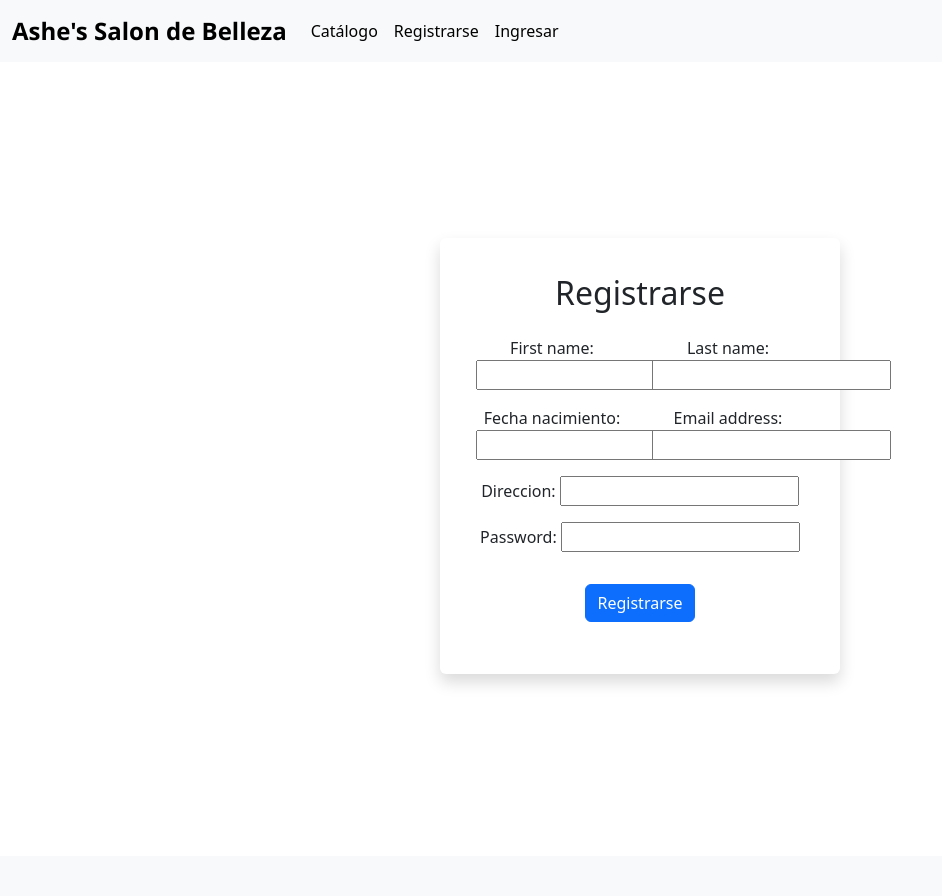
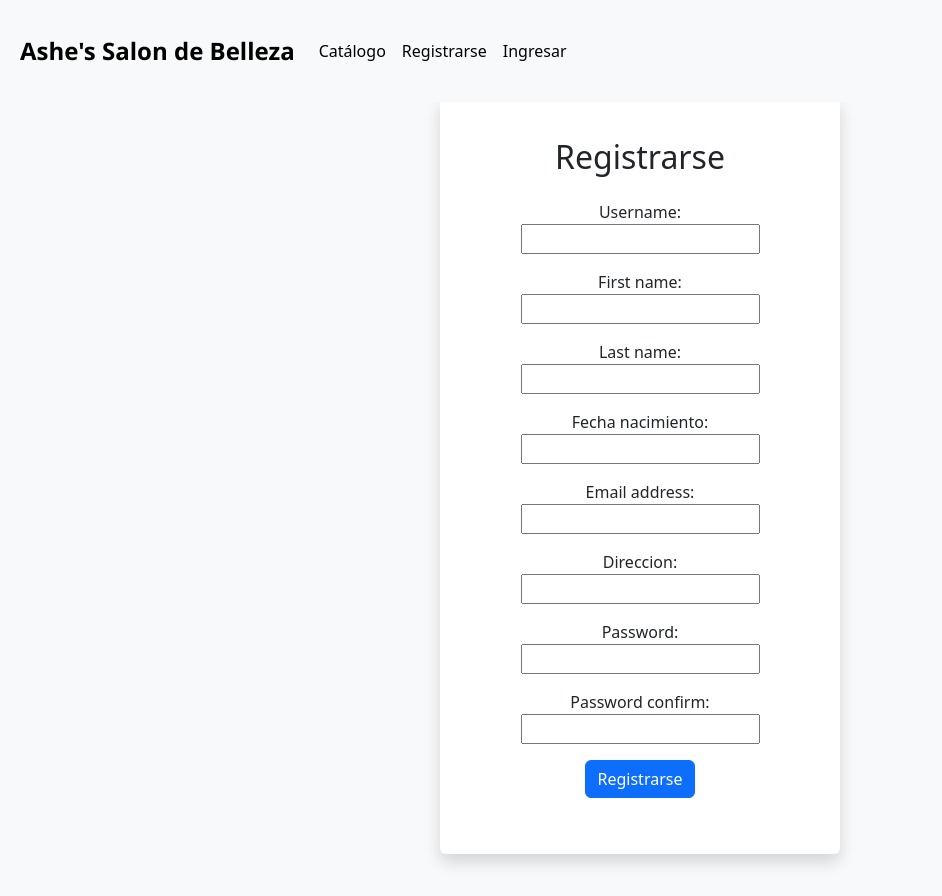
Before and after one commit to kaneraZh/inacap.diseno_desarrollo_soluciones, a Django app: page /signin/ in a window 1280 px wide. Shown: the whole page, without its empty margins (0-942 px from the left). Before the commit the page ends 683 px from the top, so only its background shows below. Run offline with Django 4.2, Linux system fonts and the light colour scheme.

Commit message:
signin
mejora signin,

```diff
--- a/punto_venta/static/punto_venta/signin.css
+++ b/punto_venta/static/punto_venta/signin.css
@@ -1,14 +1,14 @@
 body {
-    background-color: #ffffff;
+    background-color: #f8f9fa;
 }
 
 .card {
-    width: 400px;
+    max-width: 400px;
     background-color: #fff;
     border: none;
     border-radius: 12px;
-    margin: 20px auto; /* Centra el formulario en la página */
-    padding: 20px; /* Añade un espacio interno al contenedor del formulario */
+    margin: 20px auto;
+    padding: 20px;
 }
 
 label.radio {
@@ -35,13 +35,11 @@
     line-height: 27px;
 }
 
-label.radio input:checked+span {
+label.radio input:checked + span {
     border-color: #039BE5;
     background-color: #81D4FA;
     color: #fff;
     border-radius: 9px;
-    height: 48px;
-    line-height: 27px;
 }
 
 .form-control {
@@ -49,6 +47,7 @@
     height: 48px;
     border: 2px solid #eee;
     border-radius: 10px;
+    padding: 0 10px;
 }
 
 .form-control:focus {
@@ -77,3 +76,11 @@
 .confirm-button:hover {
     background-color: #0277BD;
 }
+
+.container-fluid {
+    padding: 20px;
+}
+
+.card-body {
+    padding: 20px;
+}
--- a/punto_venta/views.py
+++ b/punto_venta/views.py
@@ -190,4 +190,180 @@
         'productos_relacionados': productos_relacionados,
     }
 
-    return render(request, 'ruta_a_tu_template/detalle_producto.html', context)
+    return render(request, 'cita/productos.html', context)
+
+
+from django.views.generic.edit import CreateView, FormView
+
+
+# CRUDS CLIENTES
+class ClienteCreateView(CreateView):
+    from django.forms import CharField
+    model = models.Cliente
+    template_name = "tables/create.html"
+    password_confirm = CharField(required=True)
+    fields = [
+        'username',
+        'password',
+        'password_confirm',
+        'first_name',
+        'last_name',
+        'email',
+        'fecha_nacimiento',
+        'direccion',
+    ]
+
+    def dispatch(self, request: HttpRequest, *args, **kwargs):
+        user = request.user
+
+        # verifica si el usuario esta identificado (si no lo esta, redirije a URL_LOGIN)
+        if (not user.is_authenticated): return redirect(f'{URL_LOGIN}?next={request.path}')
+
+        # verifica si el usuario tiene permiso 'punto_venta.view_cita' (si no lo tiene reenvia a URL_HOME)
+        if (not user.has_perm('punto_venta.create_cliente')): return redirect(URL_HOME)
+
+        return super().dispatch(request, *args, **kwargs)
+
+
+class ClienteListView(ListView):
+    model = models.Cliente
+    template_name = "tables/view_multy.html"
+    paginate_by = 10
+
+    def get_context_data(self, **kwargs):
+        context = super().get_context_data(**kwargs)
+        context["title"] = 'clientes'
+        context["detalle"] = 'cliente_detalle'
+        return context
+
+    def dispatch(self, request: HttpRequest, *args, **kwargs):
+        user = request.user
+        # verifica si el usuario esta identificado (si no lo esta, redirije a URL_LOGIN)
+        if (not user.is_authenticated): return redirect(f'{URL_LOGIN}?next={request.path}')
+        # verifica si el usuario tiene permiso 'punto_venta.view_cita' (si no lo tiene reenvia a URL_HOME)
+        if (not user.has_perm('punto_venta.view_cliente')): return redirect(URL_HOME)
+        return super().dispatch(request, *args, **kwargs)
+
+
+class ClienteDetailView(DetailView):
+    model = models.Cliente
+    template_name = "tables/view_single.html"
+
+    def get_context_data(self, **kwargs):
+        context = super().get_context_data(**kwargs)
+        context["title"] = 'cliente'
+        context["puede_borrar"] = self.request.user.has_perm('punto_venta.delete_cliente')
+        return context
+
+    def dispatch(self, request: HttpRequest, *args, **kwargs):
+        user = request.user
+        # verifica si el usuario esta identificado (si no lo esta, redirije a URL_LOGIN)
+        if (not user.is_authenticated): return redirect(f'{URL_LOGIN}?next={request.path}')
+        # verifica si el usuario tiene permiso 'punto_venta.view_cita' (si no lo tiene reenvia a URL_HOME)
+        if (not user.has_perm('punto_venta.view_cliente')): return redirect(URL_HOME)
+        return super().dispatch(request, *args, **kwargs)
+
+
+# cita
+class CitaListView(ListView):
+    model = models.Cita
+    template_name = "tables/view_multy.html"
+
+    def get_context_data(self, **kwargs):
+        context = super().get_context_data(**kwargs)
+        context["title"] = "citas"
+        context['detalle'] = 'detalle_cita'
+        return context
+
+    def dispatch(self, request: HttpRequest, *args, **kwargs):
+        user = request.user
+        if (not user.is_authenticated): return redirect(f'{URL_LOGIN}?next={request.path}')
+        if (not user.has_perm('punto_venta.view_cita')): return redirect(URL_HOME)
+        return super().dispatch(request, *args, **kwargs)
+
+
+class CitaDetailView(DetailView):
+    model = models.Cita
+    template_name = "tables/view_single.html"
+
+    def get_context_data(self, **kwargs):
+        context = super().get_context_data(**kwargs)
+        context["title"] = 'cita'
+        context["puede_borrar"] = self.request.user.has_perm('punto_venta.delete_cita')
+        return context
+
+    def dispatch(self, request: HttpRequest, *args, **kwargs):
+        user = request.user
+        if (not user.is_authenticated): return redirect(f'{URL_LOGIN}?next={request.path}')
+        if (not user.has_perm('punto_venta.view_cita')): return redirect(URL_HOME)
+        return super().dispatch(request, *args, **kwargs)
+
+
+# servicio
+class ServicioListView(ListView):
+    model = models.Servicio
+    template_name = "tables/view_multy.html"
+
+    def get_context_data(self, **kwargs):
+        context = super().get_context_data(**kwargs)
+        context["title"] = "servicios"
+        context['detalle'] = 'detalle_servicio'
+        return context
+
+    def dispatch(self, request: HttpRequest, *args, **kwargs):
+        user = request.user
+        if (not user.is_authenticated): return redirect(f'{URL_LOGIN}?next={request.path}')
+        if (not user.has_perm('punto_venta.view_servicio')): return redirect(URL_HOME)
+        return super().dispatch(request, *args, **kwargs)
+
+
+class ServicioDetailView(DetailView):
+    model = models.Servicio
+    template_name = "tables/view_single.html"
+
+    def get_context_data(self, **kwargs):
+        context = super().get_context_data(**kwargs)
+        context["title"] = 'servicio'
+        context["puede_borrar"] = self.request.user.has_perm('punto_venta.delete_servicio')
+        return context
+
+    def dispatch(self, request: HttpRequest, *args, **kwargs):
+        user = request.user
+        if (not user.is_authenticated): return redirect(f'{URL_LOGIN}?next={request.path}')
+        if (not user.has_perm('punto_venta.view_servicio')): return redirect(URL_HOME)
+        return super().dispatch(request, *args, **kwargs)
+
+
+# producto
+class ProductoListView(ListView):
+    model = models.Producto
+    template_name = "tables/view_multy.html"
+
+    def get_context_data(self, **kwargs):
+        context = super().get_context_data(**kwargs)
+        context["title"] = "productos"
+        context['detalle'] = 'detalle_producto'
+        return context
+
+    def dispatch(self, request: HttpRequest, *args, **kwargs):
+        user = request.user
+        if (not user.is_authenticated): return redirect(f'{URL_LOGIN}?next={request.path}')
+        if (not user.has_perm('punto_venta.view_producto')): return redirect(URL_HOME)
+        return super().dispatch(request, *args, **kwargs)
+
+
+class ProductoDetailView(DetailView):
+    model = models.Producto
+    template_name = "tables/view_single.html"
+
+    def get_context_data(self, **kwargs):
+        context = super().get_context_data(**kwargs)
+        context["title"] = 'producto'
+        context["puede_borrar"] = self.request.user.has_perm('punto_venta.delete_producto')
+        return context
+
+    def dispatch(self, request: HttpRequest, *args, **kwargs):
+        user = request.user
+        if (not user.is_authenticated): return redirect(f'{URL_LOGIN}?next={request.path}')
+        if (not user.has_perm('punto_venta.view_producto')): return redirect(URL_HOME)
+        return super().dispatch(request, *args, **kwargs)
--- a/templates/cliente/signin.html
+++ b/templates/cliente/signin.html
@@ -12,48 +12,56 @@
                     <h2 class="mb-4">Registrarse</h2>
                     <form method="post" class="needs-validation" novalidate>
                         {% csrf_token %}
-                        <div class="mb-3 row">
-                            <div class="col-md-6">
+                        <div class="mb-3">
+                            <div class="form-label-top">
+                                {{ form.username.label_tag }}
+                            </div>
+                            {{ form.username }}
+                        </div>
+                        <div class="mb-3">
+                            <div class="form-label-top">
                                 {{ form.first_name.label_tag }}
-                                {{ form.first_name }}
                             </div>
-                            <div class="col-md-6">
+                            {{ form.first_name }}
+                        </div>
+                        <div class="mb-3">
+                            <div class="form-label-top">
                                 {{ form.last_name.label_tag }}
-                                {{ form.last_name }}
                             </div>
+                            {{ form.last_name }}
                         </div>
-                        <div class="mb-3 row">
-                            <div class="col-md-6">
+                        <div class="mb-3">
+                            <div class="form-label-top">
                                 {{ form.fecha_nacimiento.label_tag }}
-                                {{ form.fecha_nacimiento }}
                             </div>
-                            <div class="col-md-6">
+                            {{ form.fecha_nacimiento }}
+                        </div>
+                        <div class="mb-3">
+                            <div class="form-label-top">
                                 {{ form.email.label_tag }}
-                                {{ form.email }}
                             </div>
+                            {{ form.email }}
                         </div>
-                        <div class="mb-3 row">
-                            <div class="col-md-12">
+                        <div class="mb-3">
+                            <div class="form-label-top">
                                 {{ form.direccion.label_tag }}
-                                {{ form.direccion }}
                             </div>
+                            {{ form.direccion }}
                         </div>
-                        <div class="mb-3 row">
-                            <div class="col-md-12">
+                        <div class="mb-3">
+                            <div class="form-label-top">
                                 {{ form.password.label_tag }}
-                                {{ form.password }}
                             </div>
+                            {{ form.password }}
                         </div>
-                        <div class="mb-3 row">
-                            <div class="col-md-12">
-                                {{ form.password2.label_tag }}
-                                {{ form.password2 }}
+                         <div class="mb-3">
+                            <div class="form-label-top">
+                                {{ form.password_confirm.label_tag }}
                             </div>
+                            {{ form.password_confirm }}
                         </div>
-                        <div class="mb-3 row">
-                            <div class="col-md-12">
-                                <button type="submit" class="btn btn-primary btn-block">Registrarse</button>
-                            </div>
+                        <div class="mb-3">
+                            <button type="submit" class="btn btn-primary btn-block">Registrarse</button>
                         </div>
                     </form>
                 </div>
```
Also changed, not shown: templates/cliente/home.html (+27 -4 lines), punto_venta/migrations/0005_alter_producto_descripcion.py (added), 1 other file.
